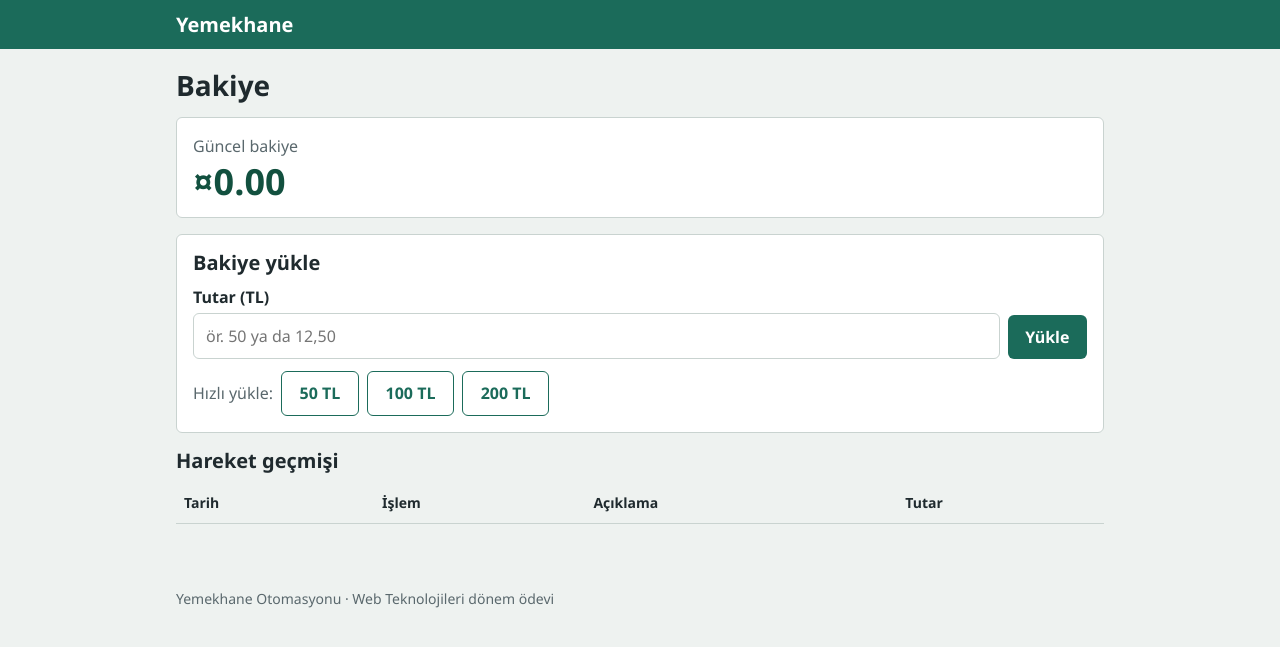
After one commit to FurkannKalle/yemekhane-otomasyonu-odevi, an ASP.NET Core app: template uygulama/Views/Bakiye/Index.cshtml in a window 1280 px wide. The commit adds this page. Shown: the top 647 px of the page. Run offline with ASP.NET Core 8, Linux system fonts and the light colour scheme; the template is opened without the code that fills it, so the values that code supplies are empty.

Commit message:
Bakiye güncel bakiye hareket geçmişi sp_bakiye_yukle ile yükleme

```diff
--- a/frontend/css/site.css
+++ b/frontend/css/site.css
@@ -81,3 +81,23 @@ main.kapsayici { padding-block: 1.25rem 3rem; }
 .rozet-aktif { background: var(--basari-zemin); color: var(--basari); }
 .rozet-kullanildi { background: #E3ECF7; color: #24508A; }
 .rozet-iptal { background: var(--zemin); color: var(--metin-soluk); }
+
+.bakiye-ozet { display: flex; flex-direction: column; gap: 0.25rem; }
+.bakiye-tutar { font-size: 2.25rem; font-weight: 700; color: var(--ana-koyu); line-height: 1.1; }
+.yukle-form { display: grid; gap: 0.5rem; }
+@media (min-width: 640px) { .yukle-form { grid-template-columns: 1fr auto; align-items: end; } }
+.hizli-tutar { display: flex; flex-wrap: wrap; align-items: center; gap: 0.5rem; margin-top: 0.75rem; }
+.tutar-arti { color: var(--basari); font-weight: 600; white-space: nowrap; }
+.tutar-eksi { color: var(--hata); font-weight: 600; white-space: nowrap; }
+
+.tablo { width: 100%; border-collapse: collapse; background: var(--yuzey); font-size: var(--boyut-kucuk); }
+.tablo th, .tablo td { text-align: left; padding: 0.6rem 0.5rem; border-bottom: 1px solid var(--cizgi); }
+.tablo th { background: var(--zemin); }
+@media (max-width: 640px) {
+  .tablo thead { display: none; }
+  .tablo, .tablo tbody, .tablo tr, .tablo td { display: block; width: 100%; }
+  .tablo tr { border: 1px solid var(--cizgi); border-radius: var(--kose); margin-bottom: 0.75rem; padding: 0.25rem 0.75rem; }
+  .tablo td { display: flex; justify-content: space-between; gap: 1rem; border-bottom: 1px dashed var(--cizgi); text-align: right; }
+  .tablo td:last-child { border-bottom: 0; }
+  .tablo td::before { content: attr(data-etiket); font-weight: 600; color: var(--metin-soluk); text-align: left; }
+}
--- a/uygulama/Program.cs
+++ b/uygulama/Program.cs
@@ -25,6 +25,7 @@ builder.Services.AddScoped<MenuDeposu>();
 builder.Services.AddScoped<MenuServisi>();
 builder.Services.AddScoped<RezervasyonDeposu>();
 builder.Services.AddScoped<VeriKaynagi>();
+builder.Services.AddScoped<BakiyeDeposu>();
 
 var app = builder.Build();
 
--- a/uygulama/Veri/YemekhaneDb.cs
+++ b/uygulama/Veri/YemekhaneDb.cs
@@ -15,6 +15,7 @@ public abstract class YemekhaneDb : DbContext
     public DbSet<MenuDoluluk> MenuDoluluklari => Set<MenuDoluluk>();
     public DbSet<Menu> Menuler => Set<Menu>();
     public DbSet<Rezervasyon> Rezervasyonlar => Set<Rezervasyon>();
+    public DbSet<BakiyeHareketi> BakiyeHareketleri => Set<BakiyeHareketi>();
 
     protected override void OnModelCreating(ModelBuilder model)
     {
--- /dev/null
+++ b/uygulama/Views/Bakiye/Index.cshtml
@@ -0,0 +1,53 @@
+@model BakiyeSayfasi
+@{
+    ViewData["Title"] = "Bakiye";
+    var turAdi = new Dictionary<string, string>
+    {
+        ["yukleme"] = "Yükleme",
+        ["rezervasyon"] = "Rezervasyon",
+        ["iade"] = "İade",
+    };
+}
+<h1>Bakiye</h1>
+
+<section class="kart bakiye-ozet">
+    <span class="soluk">Güncel bakiye</span>
+    <span class="bakiye-tutar">@Model.Bakiye.ToString("C")</span>
+</section>
+
+<section class="kart">
+    <h2>Bakiye yükle</h2>
+    <form asp-action="Yukle" method="post" class="yukle-form">
+        <div>
+            <label for="tutar">Tutar (TL)</label>
+                        <input id="tutar" name="tutar" type="text" inputmode="decimal" autocomplete="off" placeholder="ör. 50 ya da 12,50" required />
+        </div>
+        <button type="submit" class="dugme">Yükle</button>
+    </form>
+    <form asp-action="Yukle" method="post" class="hizli-tutar">
+        <span class="soluk">Hızlı yükle:</span>
+        <button type="submit" name="tutar" value="50" class="dugme dugme-ikincil">50 TL</button>
+        <button type="submit" name="tutar" value="100" class="dugme dugme-ikincil">100 TL</button>
+        <button type="submit" name="tutar" value="200" class="dugme dugme-ikincil">200 TL</button>
+    </form>
+</section>
+
+<h2>Hareket geçmişi</h2>
+<table class="tablo">
+    <thead>
+        <tr><th>Tarih</th><th>İşlem</th><th>Açıklama</th><th>Tutar</th></tr>
+    </thead>
+    <tbody>
+        @foreach (var h in Model.Hareketler)
+        {
+            <tr>
+                <td data-etiket="Tarih">@h.Olusturma.ToString("dd.MM.yyyy HH:mm")</td>
+                <td data-etiket="İşlem">@turAdi[h.Tur]</td>
+                <td data-etiket="Açıklama">@h.Aciklama</td>
+                <td data-etiket="Tutar" class="@(h.Tutar > 0 ? "tutar-arti" : "tutar-eksi")">
+                    @(h.Tutar > 0 ? "+" : "")@h.Tutar.ToString("C")
+                </td>
+            </tr>
+        }
+    </tbody>
+</table>
```
Also changed, not shown: uygulama/Controllers/BakiyeController.cs (added, +34 -0 lines), uygulama/Models/BakiyeVarliklari.cs (added, +27 -0 lines), uygulama/Veri/BakiyeDeposu.cs (added, +22 -0 lines).
